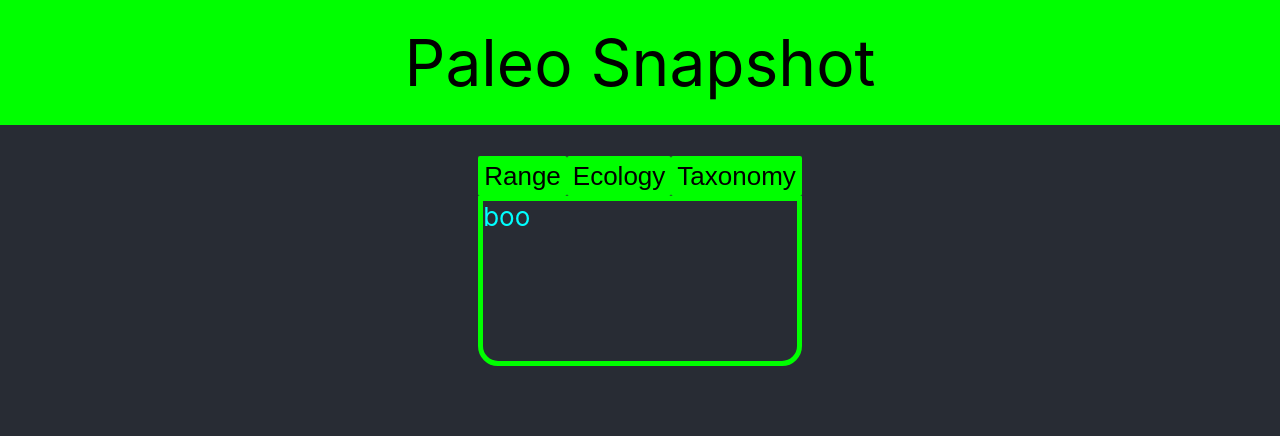
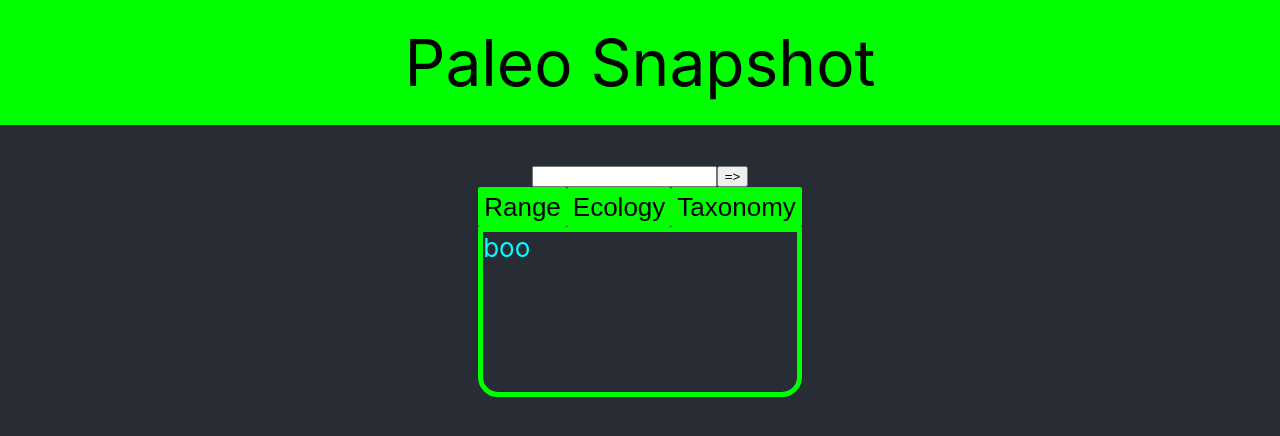
Before and after one commit to CpaterCodes/Paleo-Snapshot, a React (Create React App) app: page / in a window 1280 px wide. Shown: the top 436 px of the page. Built offline with nearby package versions, Linux system fonts and the light colour scheme.

Commit message:
Refactor: Search functionality successfully migrated upstream of ImagePort. API pending

```diff
--- a/src/App.js
+++ b/src/App.js
@@ -1,6 +1,7 @@
 import './App.scss';
 import ImagePort from './components/ImagePort';
 import Sheet from './components/Sheet';
+import Search from './components/Search';
 
 const gingZorp = {
   range: "boo",
@@ -14,6 +15,7 @@ function App() {
         <header className="App-banner">
           Paleo Snapshot
         </header><br/>
+        <Search/>
         <Sheet dataSet={gingZorp}/>
       </main>
   );
--- a/src/components/ImagePort.js
+++ b/src/components/ImagePort.js
@@ -6,22 +6,14 @@ export default class ImagePort extends Component {
   constructor(props){
     super(props);
     this.state = {
-      img: (this.props.img || nullImage),
-      value: ""
+      img: (this.props.img || nullImage)
     };
-    this.handleChange = this.handleChange.bind(this);
-  }
-
-  handleChange(event){
-    this.setState({value: event.target.value});
   }
 
   render() {
     return(
       <div>
-        <img src={this.state.img} alt="Taxon thumbnail goes here"/> <br/>
-        <input type="text" value={this.state.value} onChange={this.handleChange}/>
-        <input type="submit" value="=>" />
+        <img src={this.state.img} alt="Taxon thumbnail goes here"/>
       </div>
     );
   }
--- a/src/components/Search.js
+++ b/src/components/Search.js
@@ -5,16 +5,21 @@ export default class Search extends Component {
   constructor(props){
     super(props);
     this.state = {
-      searchTerm: ""
+      value: ""
     };
     this.handleChange = this.handleChange.bind(this);
   }
 
   handleChange(e){
-    this.setState({searchTerm: e.target.searchTerm});
+    this.setState({value: e.target.value});
   }
 
   render() {
-    return('haha');
+    return(
+      <div className="search-bar">
+        <input type="text" value={this.state.value} onChange={this.handleChange}/>
+        <input type="submit" value="=>" />
+      </div>
+    );
   }
 }
```
Also changed, not shown: 1 other file (tests, documents, lock files or other folders).
